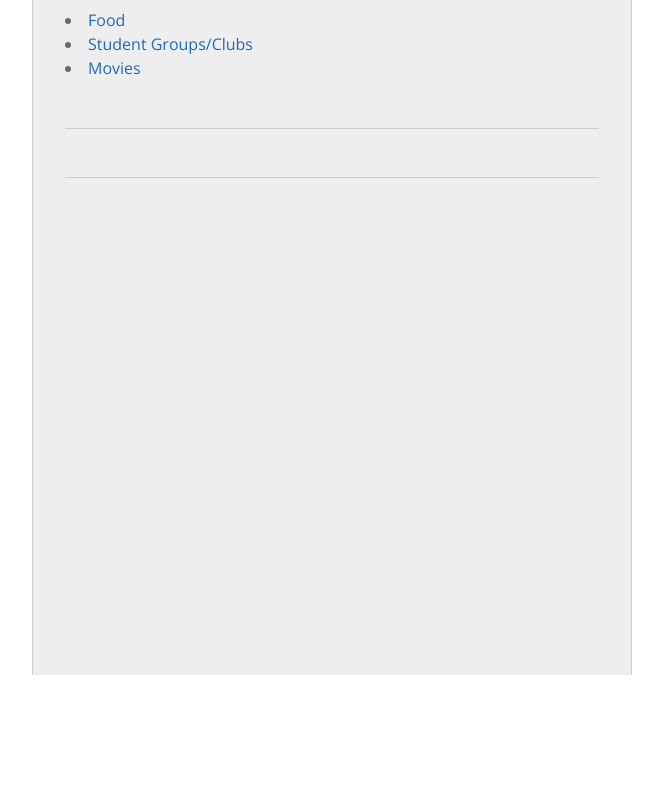
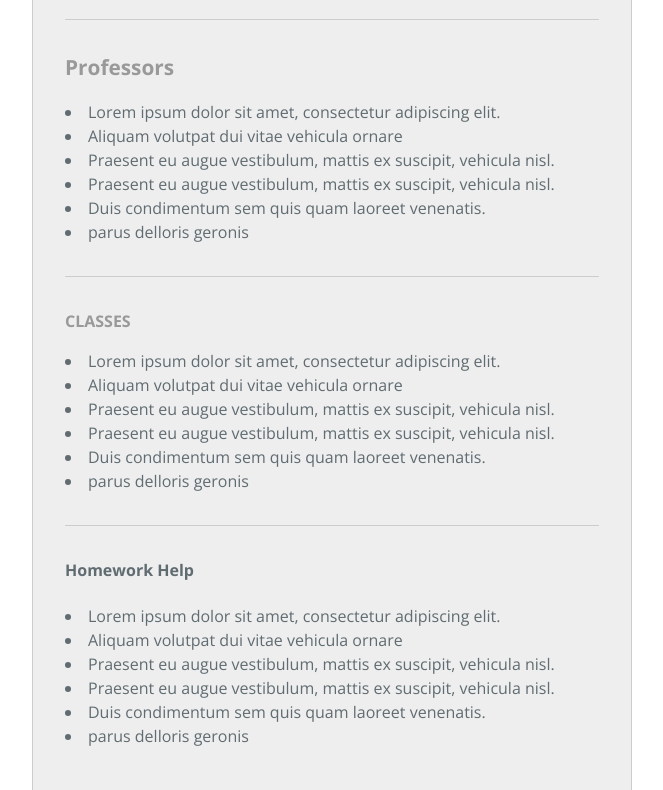
Before and after one commit to jacobfrank96/education, a plain HTML site: page index.html in a window 1280 px wide. Shown: the part 125-915 px from the top of the page, without its empty margins (308-971 px from the left). Before the commit the page ends 800 px from the top, so only its background shows below. Drawn offline with nearby package versions, Linux system fonts and the light colour scheme.

Commit message:
Update index.html

```diff
--- a/index.html
+++ b/index.html
@@ -12,11 +12,35 @@
     <div class="container">
 
       <section class="page-header">
-        <h1 class="project-name">Social</h1>
-        <li><a href="http://jacobfrank96.github.io/food/">Food</a</li>
-        <li><a href="http://jacobfrank96.github.io/Student-Groups-clubs/">Student Groups/Clubs</a</li>
-        <li><a href="http://jacobfrank96.github.io/movies/">Movies</a</li>
+        <h1 class="project-name">Education</h1>
+        <hr>
+        <h2>Professors</h2>
+         <li>Lorem ipsum dolor sit amet, consectetur adipiscing elit.</li>
+        <li>Aliquam volutpat dui vitae vehicula ornare</li>
+        <li>Praesent eu augue vestibulum, mattis ex suscipit, vehicula nisl.</li>
+        <li>Praesent eu augue vestibulum, mattis ex suscipit, vehicula nisl.</li>
+        <li>Duis condimentum sem quis quam laoreet venenatis.</li>
+        <li>parus delloris geronis</li>
 
+        <hr>
+
+        <h3>Classes</h3>
+         <li>Lorem ipsum dolor sit amet, consectetur adipiscing elit.</li>
+        <li>Aliquam volutpat dui vitae vehicula ornare</li>
+        <li>Praesent eu augue vestibulum, mattis ex suscipit, vehicula nisl.</li>
+        <li>Praesent eu augue vestibulum, mattis ex suscipit, vehicula nisl.</li>
+        <li>Duis condimentum sem quis quam laoreet venenatis.</li>
+        <li>parus delloris geronis</li>
+
+        <hr>
+
+        <h4>Homework Help</h4>
+         <li>Lorem ipsum dolor sit amet, consectetur adipiscing elit.</li>
+        <li>Aliquam volutpat dui vitae vehicula ornare</li>
+        <li>Praesent eu augue vestibulum, mattis ex suscipit, vehicula nisl.</li>
+        <li>Praesent eu augue vestibulum, mattis ex suscipit, vehicula nisl.</li>
+        <li>Duis condimentum sem quis quam laoreet venenatis.</li>
+        <li>parus delloris geronis</li>
 
       </section>
 
```
